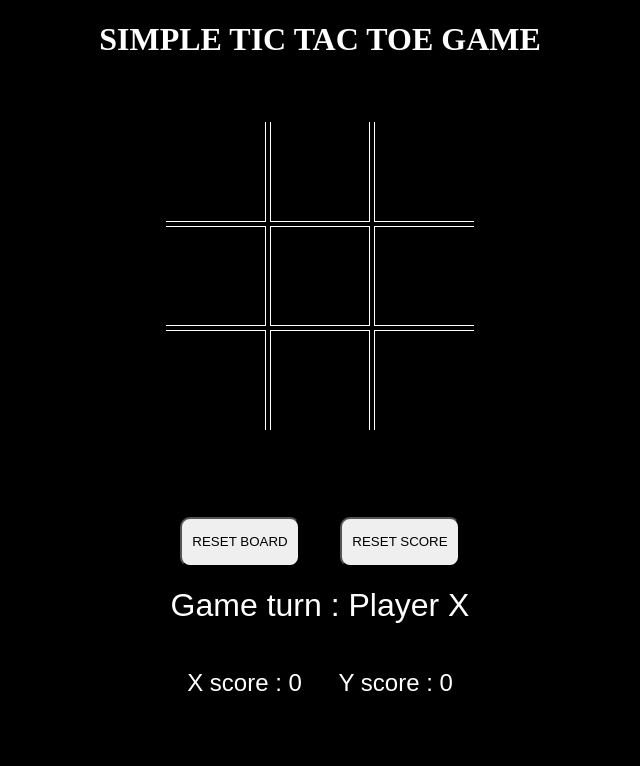
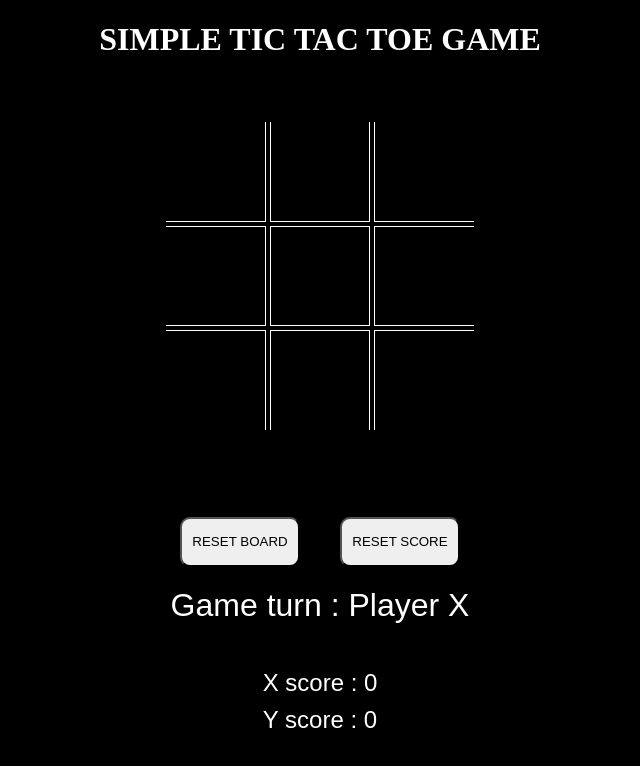
Before and after one commit to bPavan16/TIC-TAC-TOE, a plain HTML site: page index.html in a window 1280 px wide. Shown: the whole page, without its empty margins (320-960 px from the left). Drawn offline with Linux system fonts and the light colour scheme.

Commit message:
Update index.html

```diff
--- a/index.html
+++ b/index.html
@@ -53,7 +53,8 @@
 
                 <div id ="turn">Game turn : Player X</div>
 
-                <span class="score">X score : <span id="Xs">0</span> </span>
+                <span class="score">X score : <span id="Xs">0</span> </span><br>
+
 
                 <span class="score">Y score : <span id="Os">0</span></span>
             </div>
```
